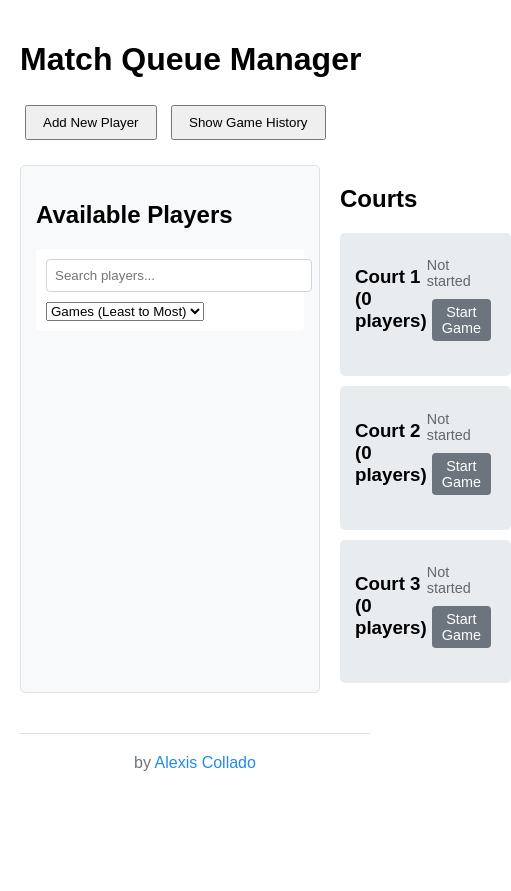
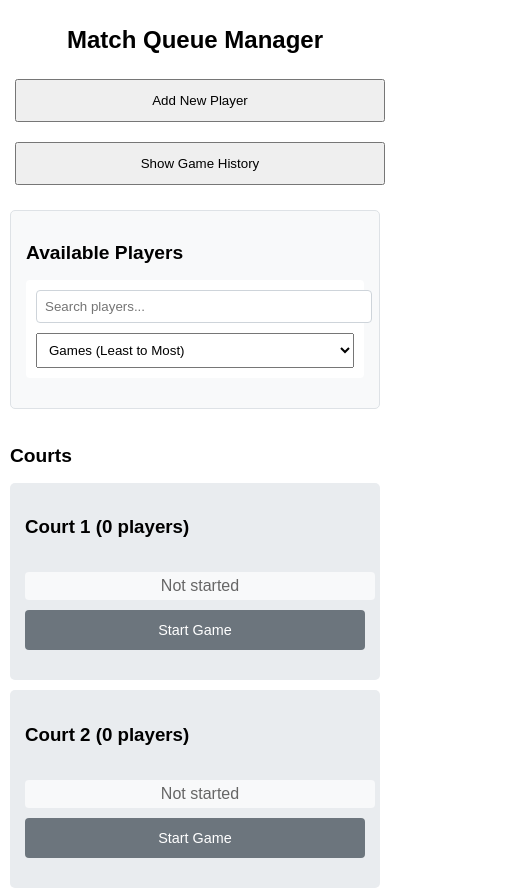
Before and after one commit to allexioz/queue, a plain HTML site: page index.html in a window 390 px wide. Shown: the top 891 px of the page, 511 px wide, since content can reach past the window. Before the commit the page ends 844 px from the top, so only its background shows below. Drawn offline with Linux system fonts and the light colour scheme.

Commit message:
mobile responsiveness

```diff
--- a/index.html
+++ b/index.html
@@ -9,7 +9,7 @@
             font-family: Arial, sans-serif;
             max-width: 1200px;
             margin: 0 auto;
-            padding: 20px;
+            padding: 10px;
         }
         .container {
             display: grid;
@@ -169,6 +169,122 @@
         }
         .footer a:hover {
             text-decoration: underline;
+        }
+
+        /* Add responsive styles */
+        @media (max-width: 768px) {
+            .container {
+                grid-template-columns: 1fr;
+            }
+
+            .player-pool {
+                max-height: 300px;
+                overflow-y: auto;
+            }
+
+            .court-header {
+                flex-direction: column;
+                align-items: flex-start;
+                gap: 10px;
+            }
+
+            .court-controls {
+                width: 100%;
+            }
+
+            .start-game-btn,
+            .finish-game-btn {
+                width: 100%;
+                padding: 12px;
+                margin: 5px 0;
+            }
+
+            .player-card {
+                padding: 15px;
+                margin: 8px 0;
+            }
+
+            .sort-filter-options {
+                flex-direction: column;
+                width: 100%;
+            }
+
+            .sort-filter-options select {
+                width: 100%;
+                padding: 8px;
+            }
+
+            .game-result-dialog {
+                width: 90%;
+                max-width: none;
+                padding: 15px;
+            }
+
+            .controls {
+                display: flex;
+                flex-direction: column;
+                gap: 10px;
+            }
+
+            .controls button {
+                width: 100%;
+                padding: 12px;
+            }
+
+            h1 {
+                font-size: 1.5em;
+                text-align: center;
+            }
+
+            h2 {
+                font-size: 1.2em;
+            }
+
+            .timer {
+                font-size: 1em;
+                text-align: center;
+                width: 100%;
+                background: #f8f9fa;
+                padding: 5px;
+                border-radius: 4px;
+            }
+        }
+
+        /* Add touch-friendly styles */
+        @media (hover: none) {
+            .player-card {
+                cursor: grab;
+                touch-action: none;
+                user-select: none;
+                -webkit-user-select: none;
+            }
+
+            .player-card:active {
+                background: #e9ecef;
+                transform: scale(0.98);
+            }
+
+            .court.dragover {
+                border: 3px dashed #339af0;
+            }
+        }
+
+        /* Improve dialog on mobile */
+        .game-result-dialog {
+            max-height: 90vh;
+            overflow-y: auto;
+        }
+
+        .game-result-dialog input[type="checkbox"] {
+            width: 20px;
+            height: 20px;
+            margin-right: 10px;
+        }
+
+        .game-result-dialog label {
+            display: inline-flex;
+            align-items: center;
+            padding: 10px 0;
         }
     </style>
 </head>
```
Also changed, not shown: 1 other file.
